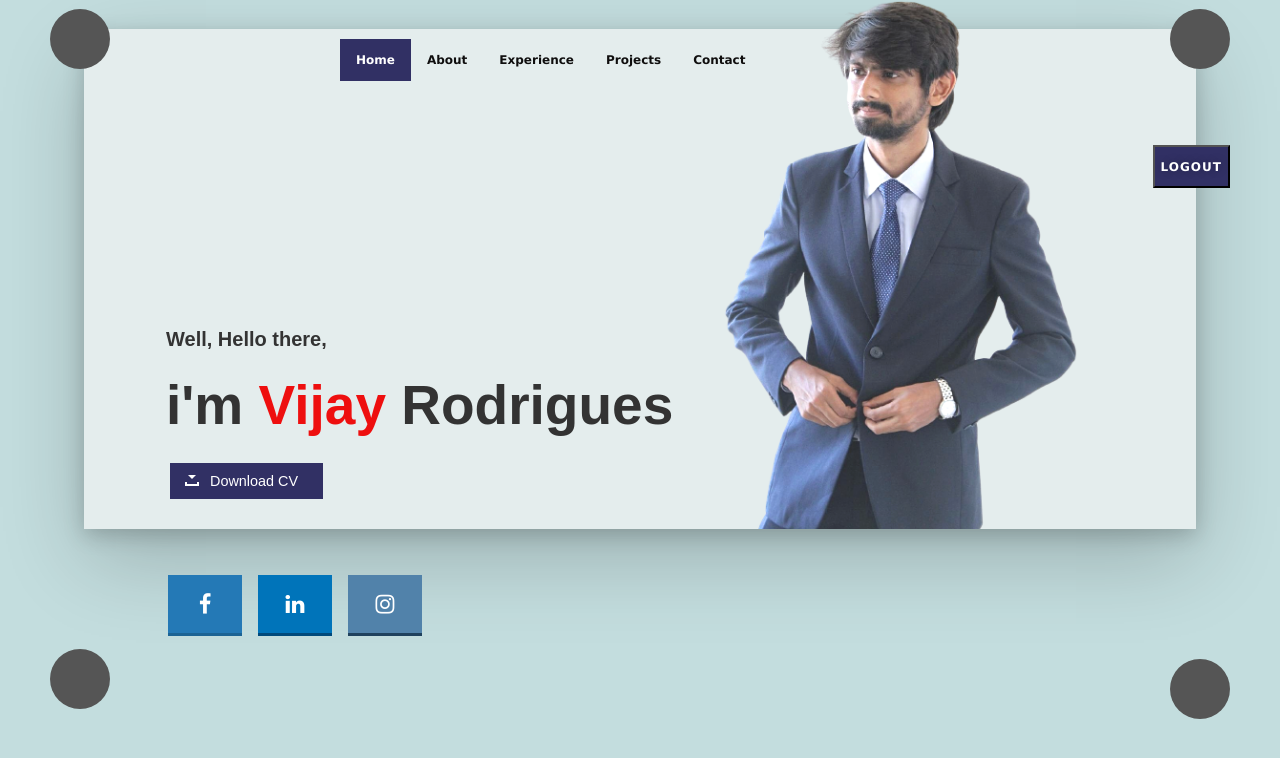
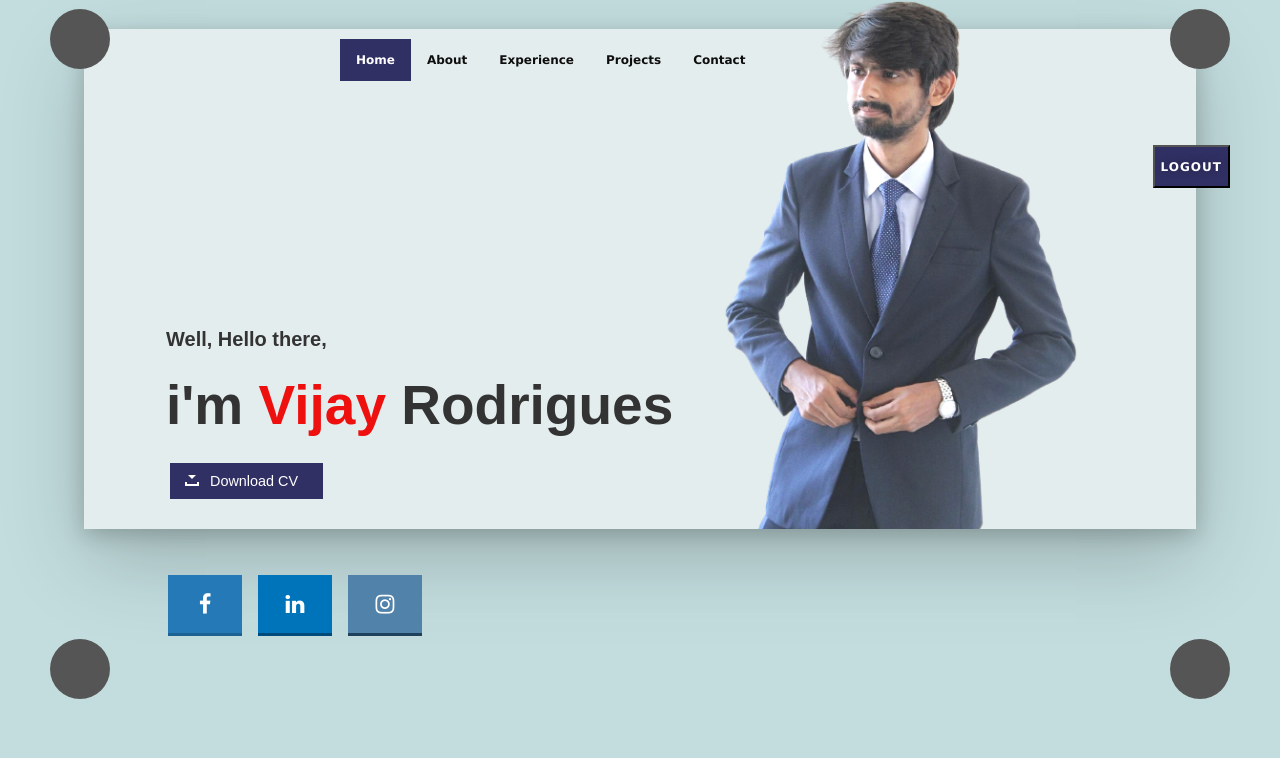
Before and after one commit to VijayRodrigues/pers-proj-app, a Flask app: template templates/profile.html in a window 1280 px wide. Shown: the part 21-779 px from the top of the page. Run offline with Flask 2, Linux system fonts and the light colour scheme; the template is opened without the code that fills it, so the values that code supplies are empty; some libraries are stand-ins or nearby versions; some web fonts are replaced.

Commit message:
Update style_prof.css

```diff
--- a/static/style_prof.css
+++ b/static/style_prof.css
@@ -61,7 +61,7 @@ body {
     border-radius: 50%;
     position: absolute;
     left: 50px;
-    bottom: 70px;
+    bottom: 80px;
 }
 
 .circle3 {
@@ -81,7 +81,7 @@ body {
     border-radius: 50%;
     position: absolute;
     right: 50px;
-    bottom: 60px;
+    bottom: 80px;
 }
 
 .content_div{
```
